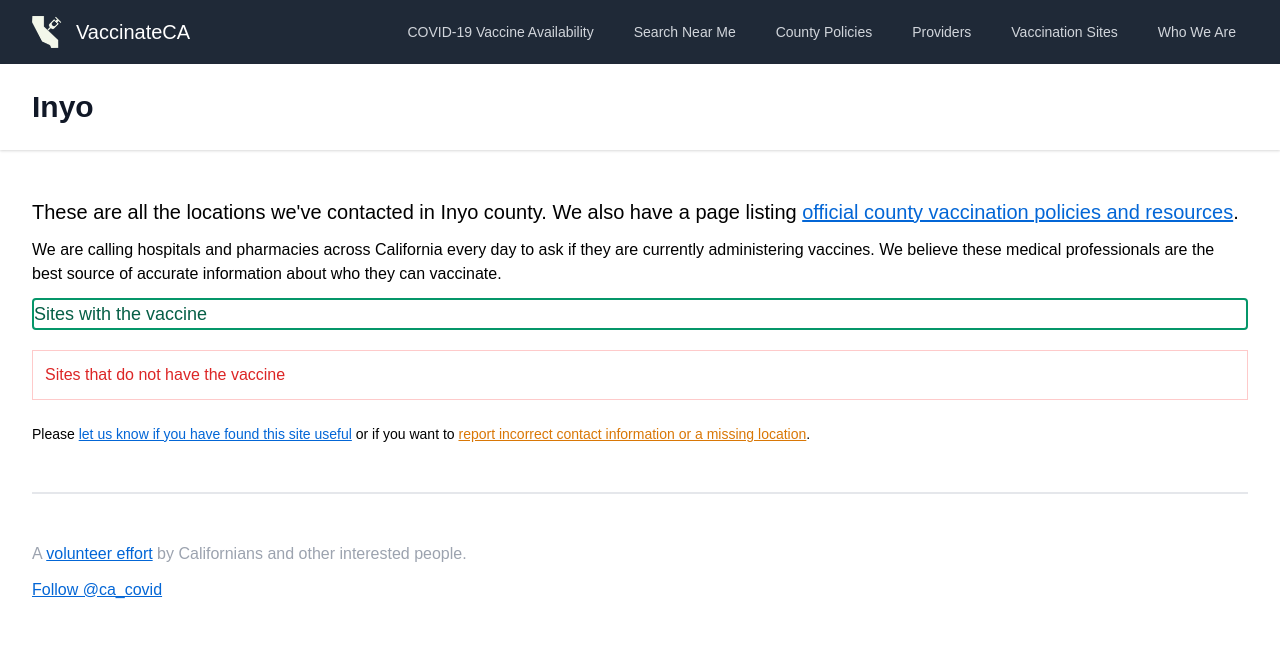
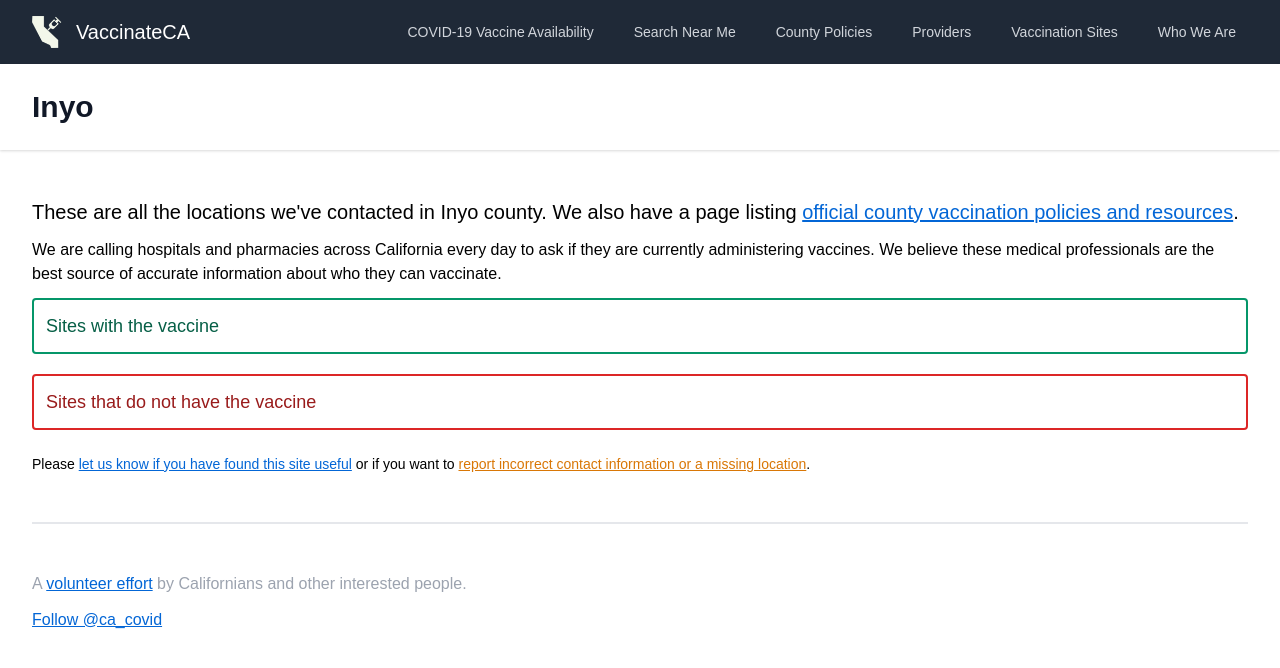
Before and after one commit to CAVaccineInventory/site, a Jekyll site: the page built from _counties/inyo.md, in a window 1280 px wide. Shown: the top 668 px of the page. Built offline with Jekyll 4.4.1, drawn with Linux system fonts in a browser that asks for light colours; some web fonts are replaced; comment, search, counter and statistics services are not loaded.

Commit message:
Unify styling of boxes/titles 🍱

```diff
--- a/_layouts/county.html
+++ b/_layouts/county.html
@@ -22,14 +22,14 @@
 
             {% include disclaimer.html %}
 
-            <div class="border-2 border-green-600 rounded mb-5">
+            <div class="border-2 border-green-600 rounded p-3 mb-5">
               <h3 class="text-lg font-medium text-green-800">Sites with the vaccine</h3>
 
               <ol id="sitesWithVaccine"></ol>
             </div>
 
-            <div class="border border-red-200 p-3">
-              <h3 class="text-red-600">Sites that do not have the vaccine</h3>
+            <div class="border-2 border-red-600 rounded p-3">
+              <h3 class="text-lg font-medium text-red-800">Sites that do not have the vaccine</h3>
 
               <ol id="sitesWithoutVaccine"></ol>
             </div>
```
